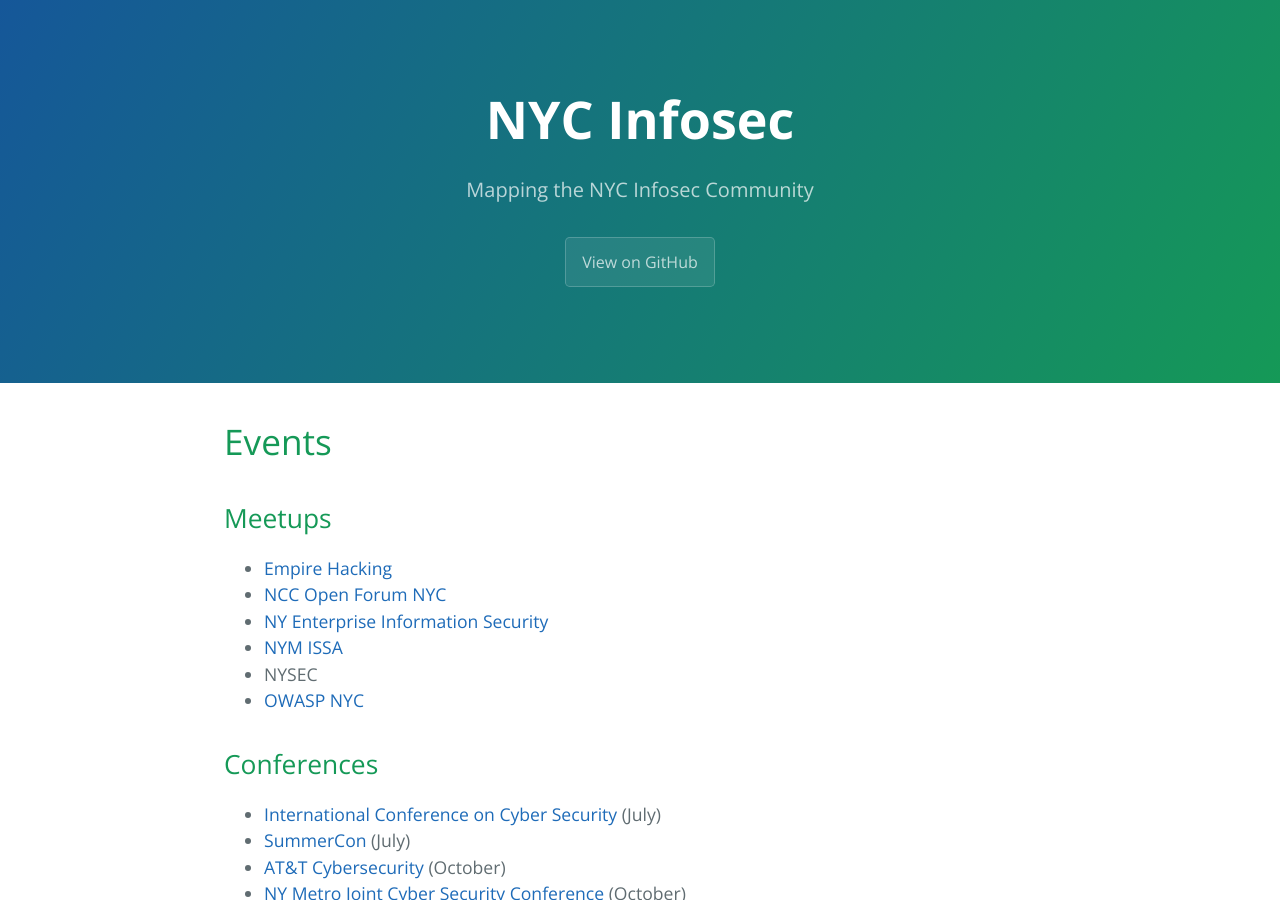
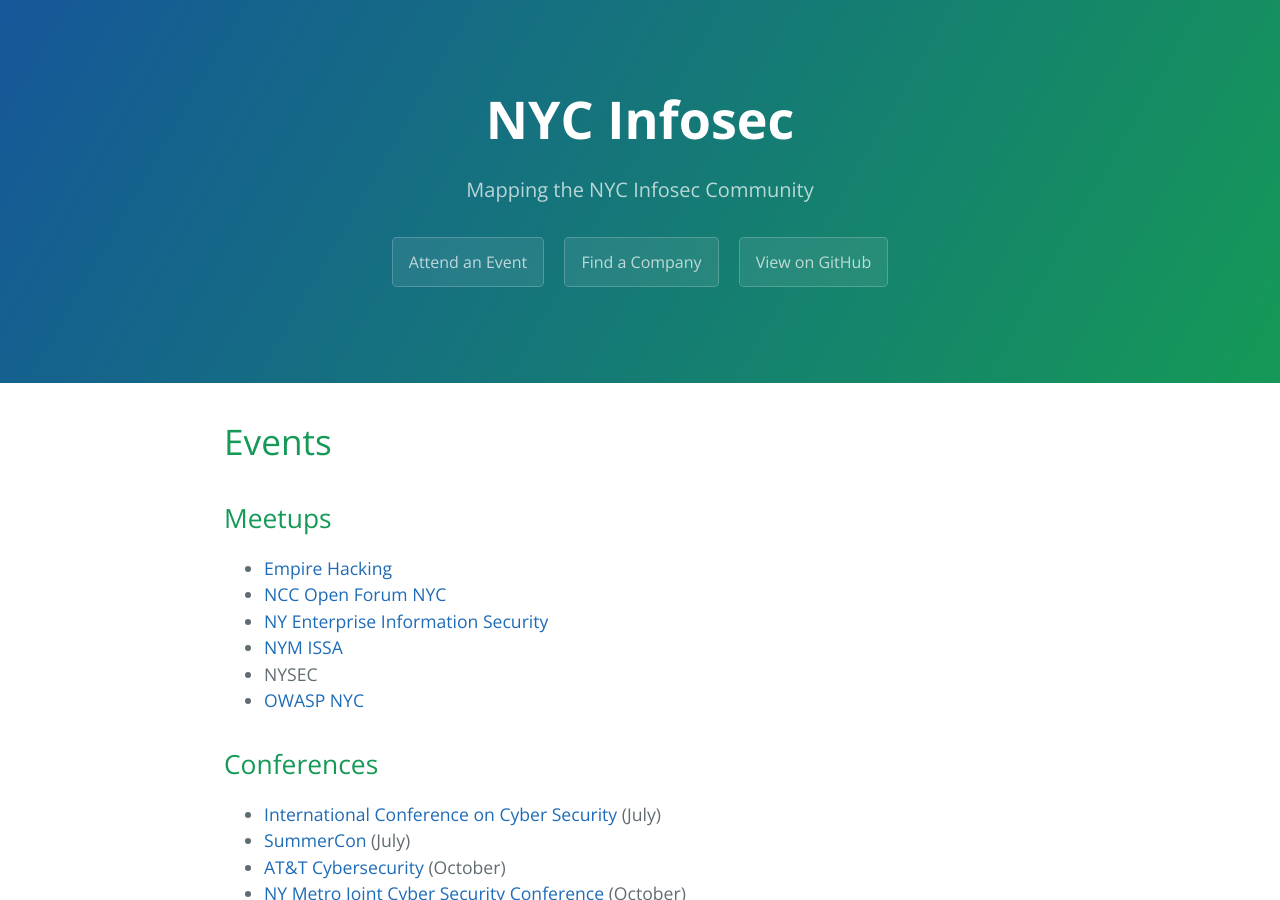
Before and after one commit to trailofbits/nyc-infosec, a Jekyll site: the page built from README.md, in a window 1280 px wide and 900 px high. Built offline with Jekyll 4.4.1, drawn with Linux system fonts in a browser that asks for light colours.

Commit message:
Update header.html

```diff
--- a/_includes/header.html
+++ b/_includes/header.html
@@ -1,5 +1,7 @@
     <section class="page-header">
       <h1 class="project-name">NYC Infosec</h1>
       <h2 class="project-tagline">Mapping the NYC Infosec Community</h2>
+      <a href="#events" class="btn">Attend an Event</a>
+      <a href="#companies" class="btn">Find a Company</a>
       <a href="https://github.com/trailofbits/nyc-infosec" class="btn">View on GitHub</a>
     </section>
```
